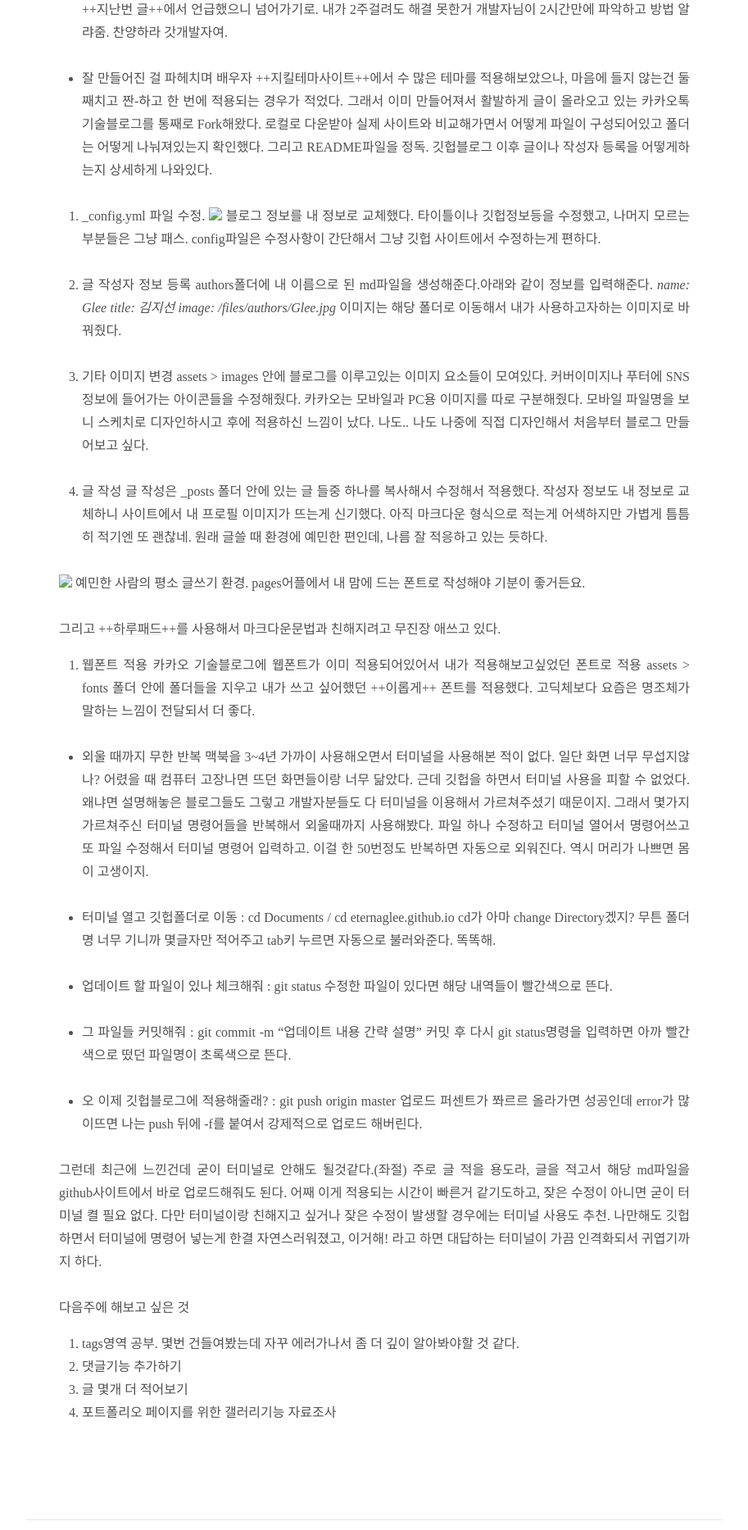
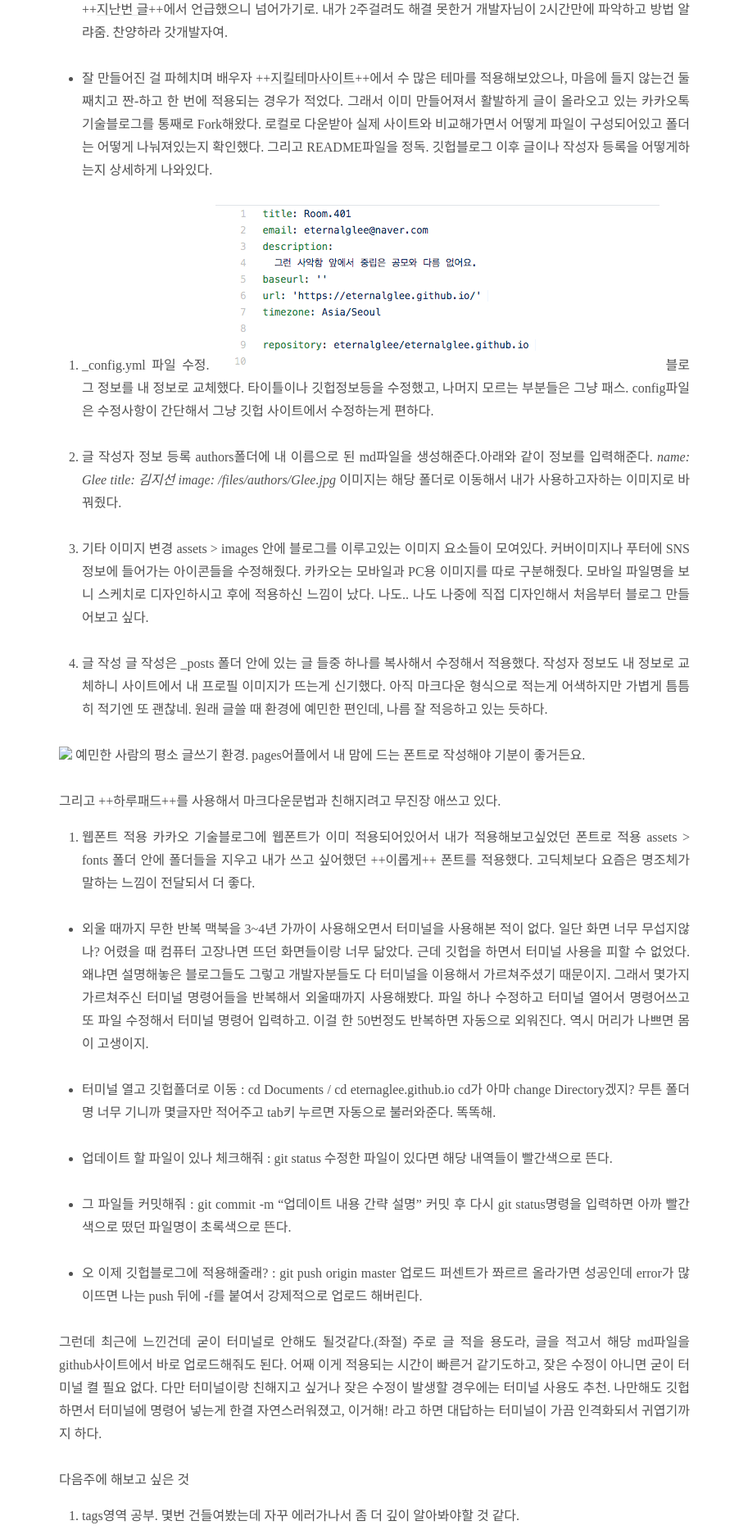
Before and after one commit to eternalglee/eternalglee.github.io, a Jekyll site: the page built from _posts/2018-07-16-meetup-for-github_01.md, in a window 1280 px wide. Shown: the part 907-2774 px from the top of the page at 82% size, without its empty margins (183-1096 px from the left). Built offline with Jekyll 4.4.1, drawn with Linux system fonts in a browser that asks for light colours; some web fonts are replaced.

Commit message:
Update 2018-07-16-meetup-for-github_01.md

```diff
--- a/_posts/2018-07-16-meetup-for-github_01.md
+++ b/_posts/2018-07-16-meetup-for-github_01.md
@@ -29,7 +29,7 @@ image: /files/covers/github-meetup-01.jpg
   로컬로 다운받아 실제 사이트와 비교해가면서 어떻게 파일이 구성되어있고 폴더는 어떻게 나눠져있는지 확인했다. 그리고 README파일을 정독. 깃헙블로그 이후 글이나 작성자 등록을 어떻게하는지 상세하게 나와있다.
 
   1. _config.yml 파일 수정.
-   <img src="files/config-edit.png">
+   ![가장 기초가 되는 config파일 수정하기](/files/config-edit.png)
    블로그 정보를 내 정보로 교체했다.
    타이틀이나 깃헙정보등을 수정했고, 나머지 모르는 부분들은 그냥 패스.
    config파일은 수정사항이 간단해서 그냥 깃헙 사이트에서 수정하는게 편하다.
```
